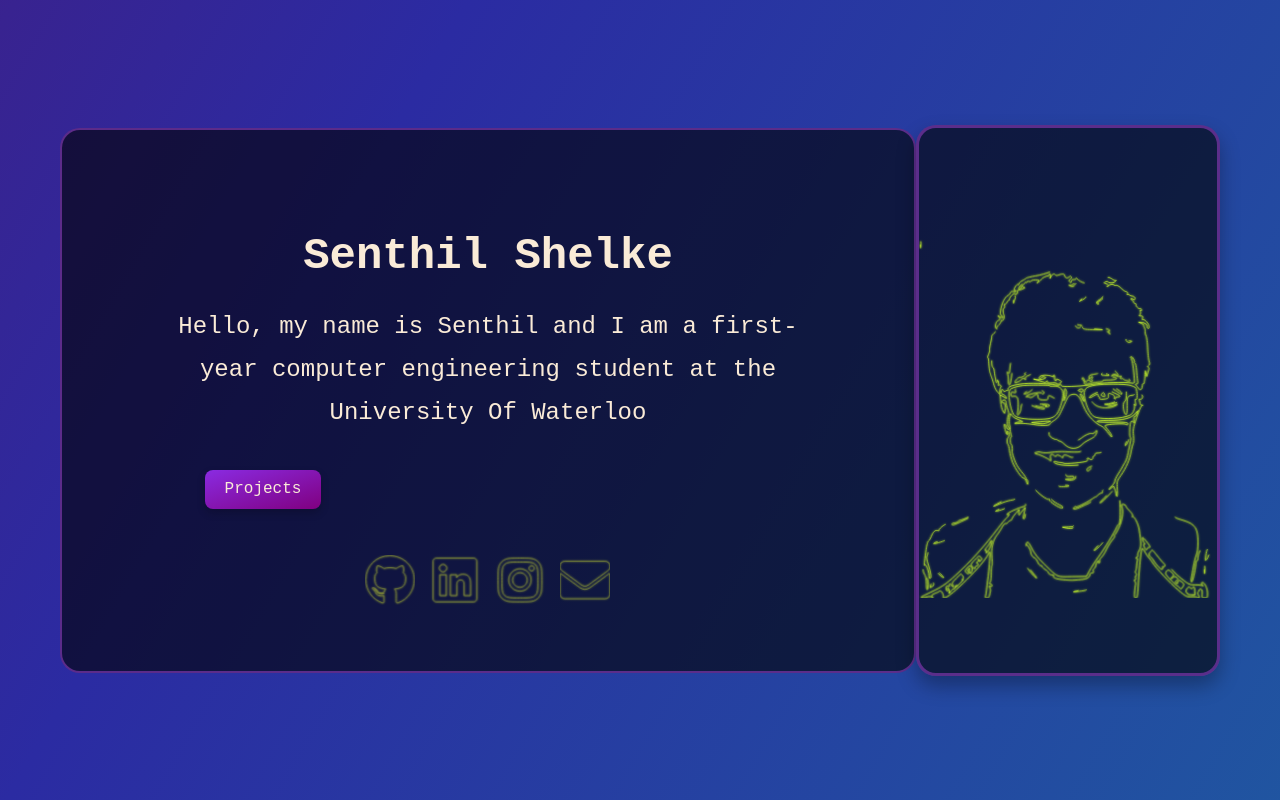
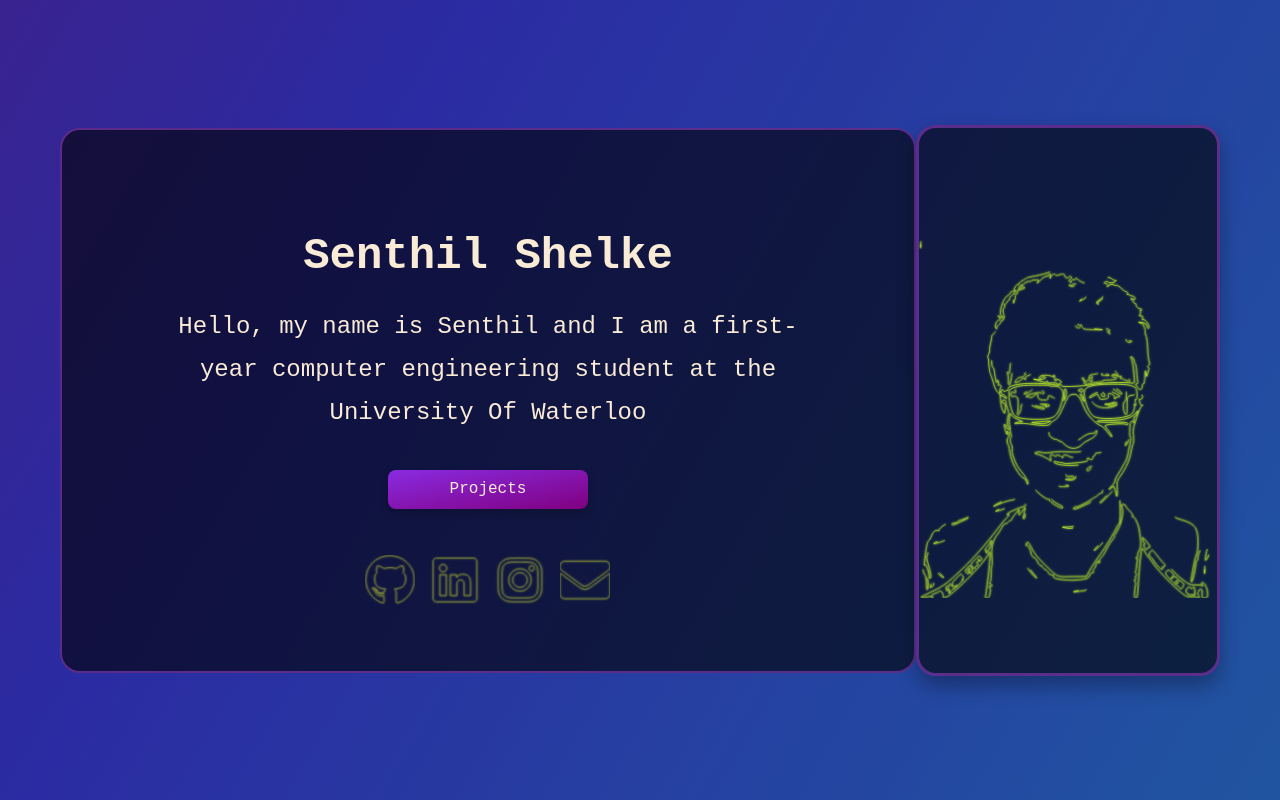
Before and after one commit to SenthilShelke/senthil-website, a React (Vite) app: page / in a window 1280 px wide. Built offline with nearby package versions, Linux system fonts and the light colour scheme.

Commit message:
updated css

```diff
--- a/src/index.css
+++ b/src/index.css
@@ -172,6 +172,8 @@ button {
   cursor: pointer;
   transition: transform 0.2s ease, box-shadow 0.2s ease, background 0.25s ease;
   box-shadow: 0 4px 8px rgba(0, 0, 0, 0.2);
+  width: 100%;
+  text-align: center;
 }
 
 button:hover {
@@ -192,6 +194,7 @@ button:active {
   margin-top: 30px;
   width: 200px;
   height: 50px;
+  margin: 0 auto;
 }
 
 .project-container {
```
